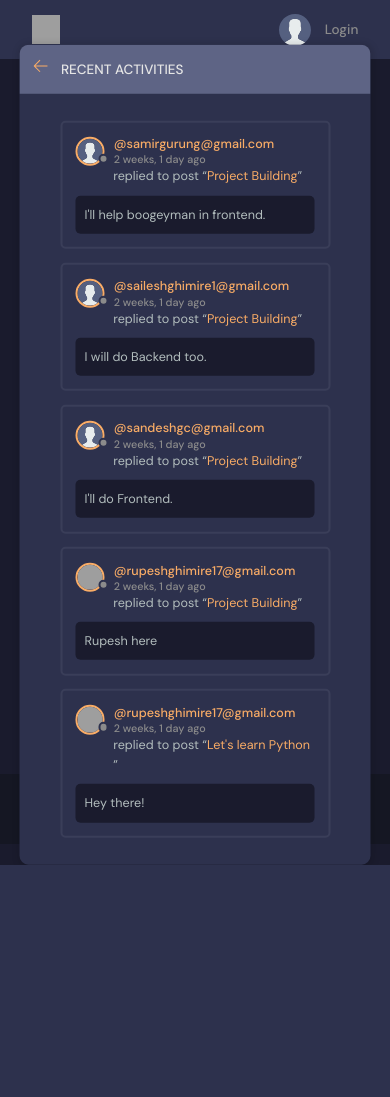
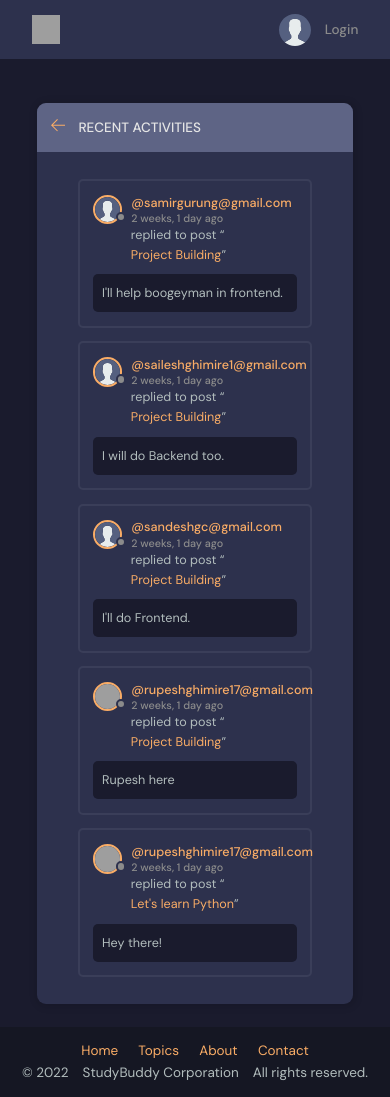
Before and after one commit to rupeshghimire7/BCT-Study-Room, a Django app: page /activity/ in a window 390 px wide. Before the commit the page ends 865 px from the top, so only its background shows below. Run offline with Django 3.2, Linux system fonts and the light colour scheme; data comes from the database, SQL or seed files in the repository; grey boxes are pictures that could not be loaded.

Commit message:
fixed responsiveness of registration form

```diff
--- a/base/templates/base/activity.html
+++ b/base/templates/base/activity.html
@@ -11,7 +11,6 @@
               <title>arrow-left</title>
               <path
                 d="M13.723 2.286l-13.723 13.714 13.719 13.714 1.616-1.611-10.96-10.96h27.625v-2.286h-27.625l10.965-10.965-1.616-1.607z">
-              </path>
               </path>
             </svg>
           </a>
--- a/base/templates/base/login_register.html
+++ b/base/templates/base/login_register.html
@@ -90,7 +90,7 @@
           <a href="{% url 'login' %}" class="btn btn--link">Sign In</a>
         </div>
       </div>
-    </div>
+    <!-- </div> -->
   </div>
   {% endif %}
 </main>
--- a/static/styles/style.css
+++ b/static/styles/style.css
@@ -430,10 +430,11 @@ a {
   width: 90%;
   max-width: 48rem;
   min-height: 40rem;
-  position: absolute;
-  top: 50%;
-  left: 50%;
-  transform: translate(-50%, -46%);
+  margin: 2.5rem auto;
+  /* position: absolute; */
+  /* top: 50%;
+  left: 50%; */
+  /* transform: translate(-50%, -46%); */
   background-color: var(--color-dark);
   border-radius: 1rem;
   box-shadow: 1px 1px 6px 3px rgba(0, 0, 0, 0.1);
```
